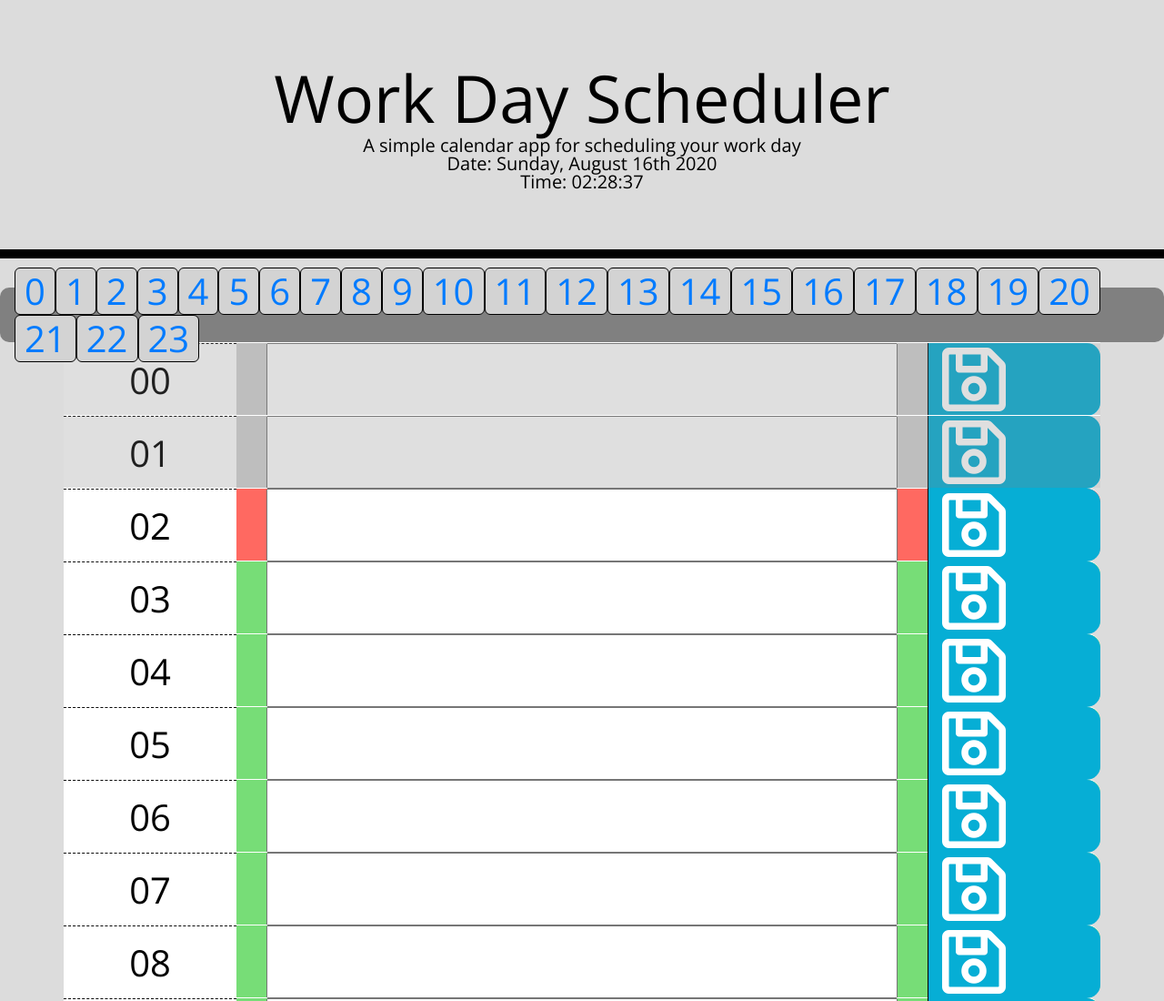
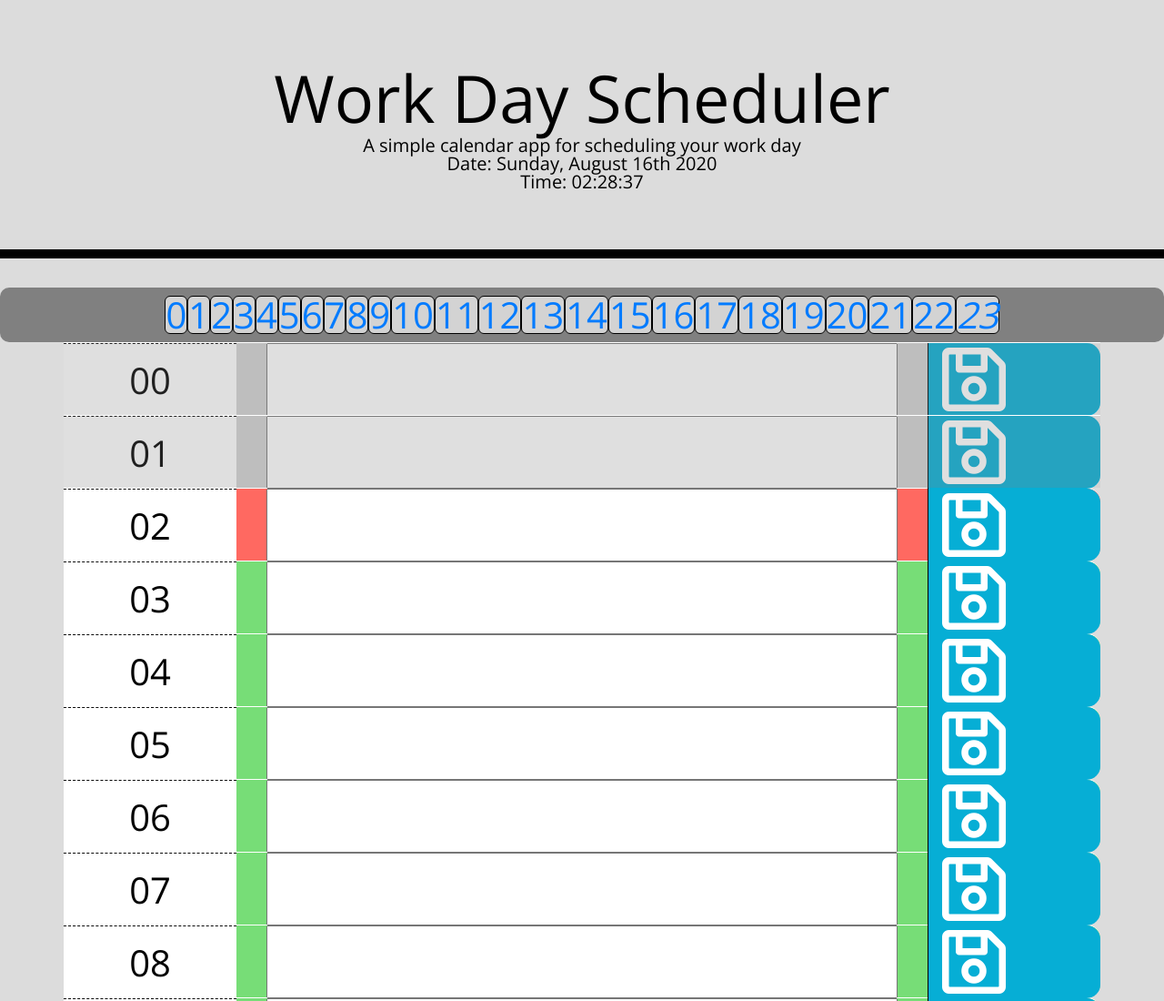
Before and after one commit to Sakiskid/daily-planner, a plain HTML site: page Develop/index.html in a window 1280 px wide. Shown: the top 1100 px of the page at 91% size. Drawn offline with nearby package versions, Linux system fonts and the light colour scheme.

Commit message:
navbar spyscroll finished, all it needs is css

```diff
--- a/Develop/index.html
+++ b/Develop/index.html
@@ -23,7 +23,7 @@
     <title>Work Day Scheduler</title>
   </head>
 
-  <body>
+  <body data-spy="scroll" data-target=".navbar" data-offset="80">
     <header class="jumbotron">
       <h1 class="display-3">Work Day Scheduler</h1>
       <p class="lead">A simple calendar app for scheduling your work day</p>
@@ -34,12 +34,12 @@
     <nav class="navbar navbar-expand-lg sticky-top">
       <ul class="nav">
         <li class="nav-item" id="navItemTemplate">
-          <a></a>
+          <a class="nav-link"></a>
         </li>
       </ul>
     </nav>
 
-    <div class="container" id="timeblockContainer" data-spy="scroll" data-target=".navbar" data-offset="0">
+    <div class="container" id="timeblockContainer">
       <!-- Timeblocks -->
       <div class="row timeblockRow" id="timeblockTemplate">
         <div class="col-2 hour"></div>
--- a/Develop/style.scss
+++ b/Develop/style.scss
@@ -26,10 +26,19 @@ body {
       background: lightgray;
       border: 1px solid black;
       border-radius: 6px;
-      padding: 5px 10px;
+      // padding: 5px 10px;
 
       a {
         font-size: 40px;
+      }
+
+      .nav-link {
+        padding: 0;
+        margin: 0;
+      }
+
+      .active {
+        font-style: italic;
       }
     }
   }
@@ -58,7 +67,7 @@ body {
   }
 
   #timeblockContainer {
-    position: relative;
+    margin-bottom: 500px;
   }
 
   .row {
```
Also changed, not shown: Develop/style.css.
